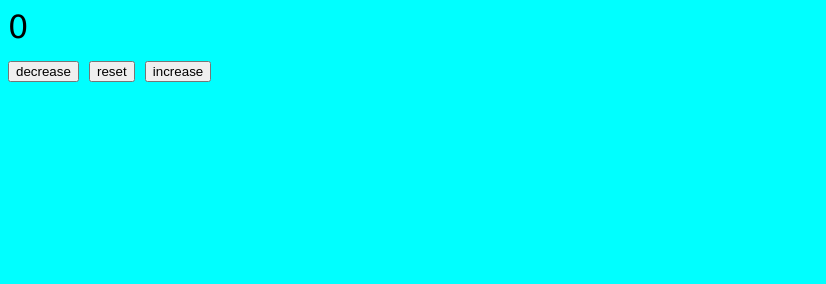
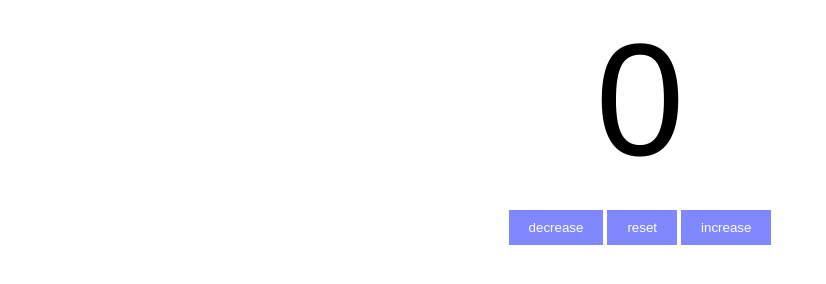
Before and after one commit to wangoloi/My-counting-app, a plain HTML site: page index.html in a window 1280 px wide. Shown: the whole page, without its empty margins (0-826 px from the left). Drawn offline with Linux system fonts and the light colour scheme.

Commit message:
Update style.css

```diff
--- a/style.css
+++ b/style.css
@@ -1,6 +1,21 @@
-body{
-    font-family: Verdana, Geneva, Tahoma, sans-serif;
-    font-size: 2em;
-    background-color: cyan;
+#countlebel{
+    display: block;
+    text-align: center;
+    font-size: 10em;
+    font-family: Helvetica;
 
 }
+#BTTNcontainer{
+    text-align: center; /*this sets the button in the center*/
+}
+.buttons{
+    padding: 10px 20px ;/*this increases the button size*/
+    border: none; /*this removes the border from a button*/
+    background-color: rgb(127, 136, 255); /*this sets the background color of the button*/
+    color: white; /*this sets the text color of the button*/
+    cursor: pointer; /*this changes the cursor to a hand when you hover over the button*/
+    transition: background-color 0.25s; /*this adds a transition effect to the button*/
+}
+.buttons:hover{
+    background-color: rgb(31, 126, 35);/*this sets a different background color when you hover over the button*/
+}
```
